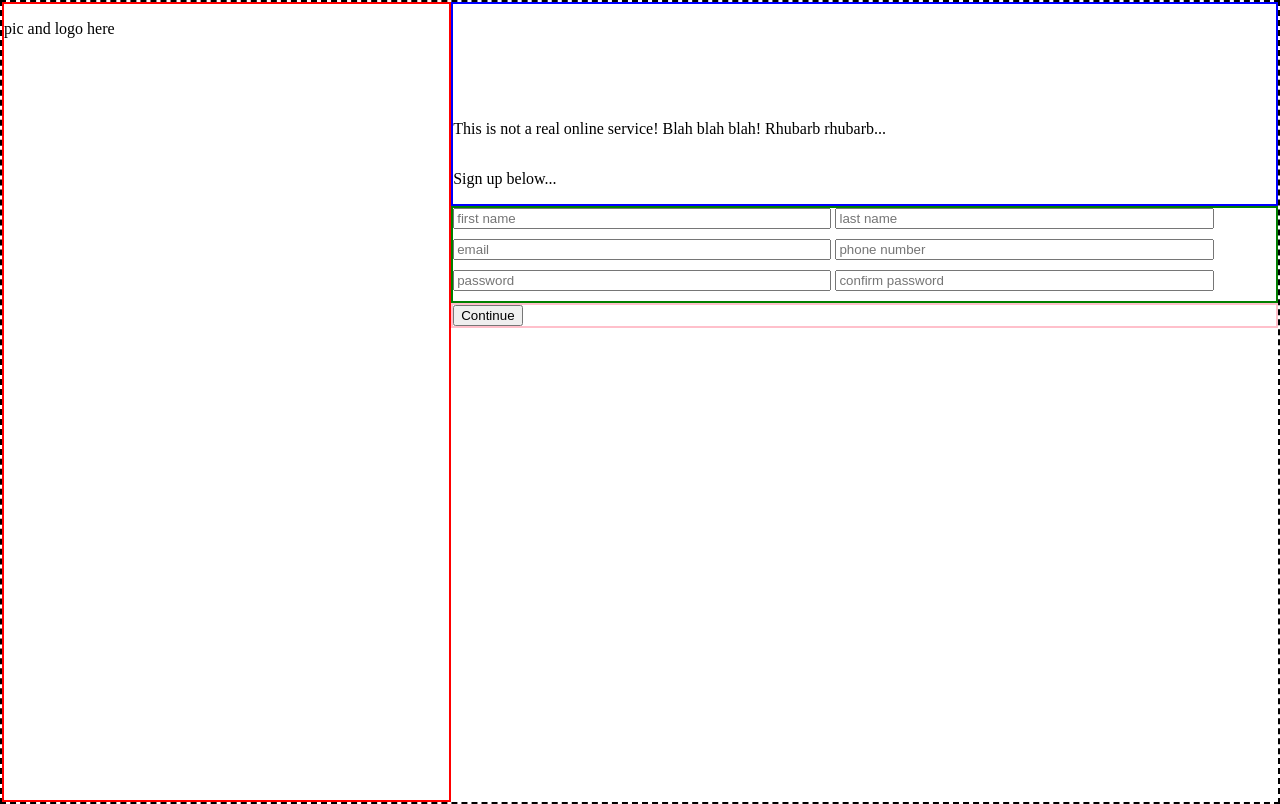
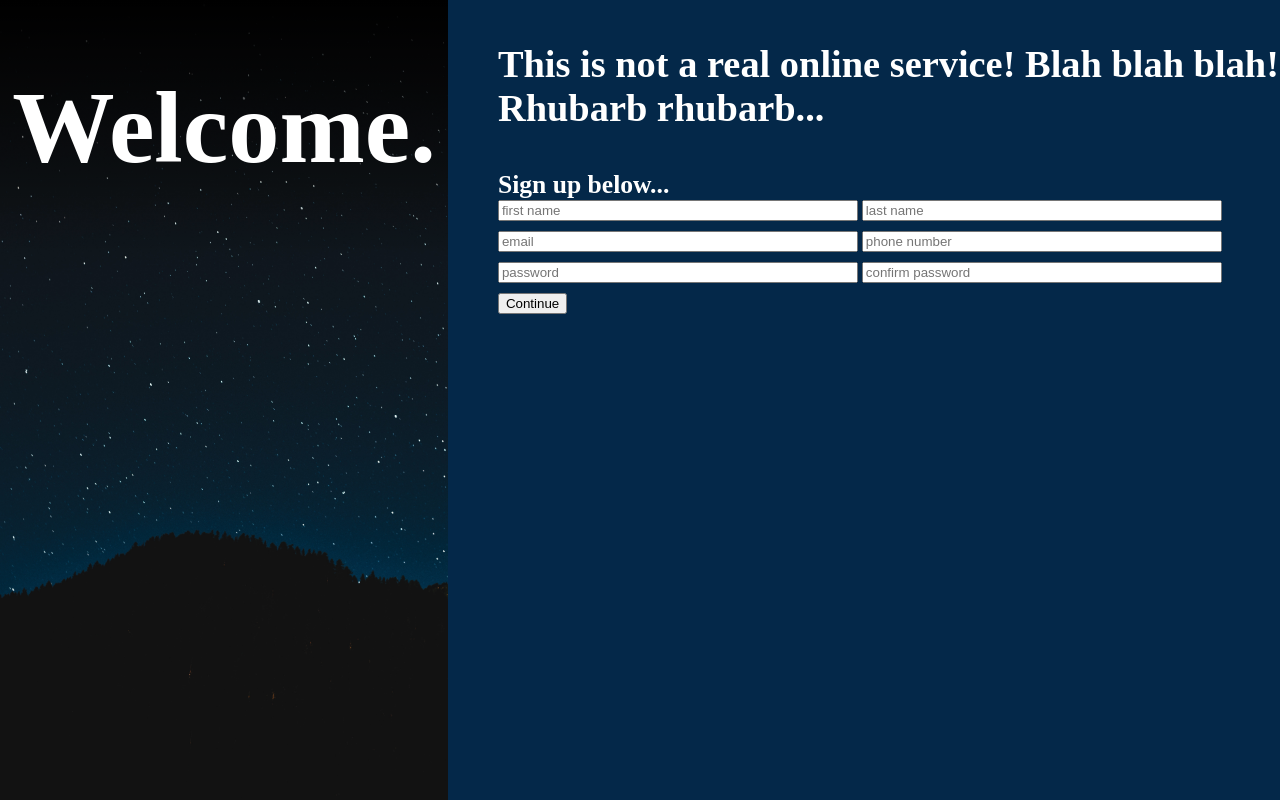
Before and after one commit to joelc95/sign-up-form, a plain HTML site: page index.html in a window 1280 px wide. Drawn offline with Linux system fonts and the light colour scheme.

Commit message:
Added background image and some font style

```diff
--- a/css/style.css
+++ b/css/style.css
@@ -1,34 +1,58 @@
 body {
   margin: 0;
   height: 100vh;
-  border: black dashed 2px;
   display: flex;
 }
 
 .left-container {
-  border: red solid 2px;
+  background-color: rgb(30, 48, 127);
+  background-image: url(../images/timothee-duran-ilfsT5p_qvA-unsplash.jpg);
+  background-size: cover;
+  background-repeat: no-repeat;
   width: 35vw;
+}
+
+.welcome-container {
+  display: flex;
+  justify-content: center;
+  background: linear-gradient(to top, rgba(255,255,255,0), rgba(0,0,0,1));
+}
+
+#welcome-text {
+  color: white;
+  font-size: 8vw;
 }
 
 .right-container {
   width: 65vw;
+  background-color: rgb(4, 40, 73);
 }
 
 .header-container {
   display: flex;
   flex-direction: column;
   height: 25%;
-  border: blue solid 2px;
   justify-content: flex-end;
+  color: white;
+  padding-left: 6%;
+}
+
+.header-container h3 {
+  margin-bottom: 5vh;
+  font-size: 3vw;
+}
+
+.header-container h4 {
+  margin: 0;
+  font-size: 2vw;
 }
 
 .form-container {
-  border: green solid 2px;
   display: flex;
 }
 
 ul {
-  padding: 0;
+  padding-left: 6%;
   margin: 0;
 }
 
@@ -42,5 +66,6 @@ li {
 }
 
 .button-container {
-  border: pink solid 2px;
+  padding-left: 6%;
+
 }
--- a/index.html
+++ b/index.html
@@ -10,24 +10,27 @@
 </head>
 <body>
   <div class="left-container">
-    <p>
-      pic and logo here
-    </p>
+    <div class="welcome-container">
+      <h1 id="welcome-text">
+        Welcome.
+      </h1>
+    </div>
   </div>
   <div class="right-container">
+
     <div class="header-container">
-      <p>
+      <h3>
         This is not a real online service! Blah blah blah! Rhubarb rhubarb...
-      </p>
-      <p>
+      </h3>
+      <h4>
         Sign up below...
-      </p>
+      </h4>
     </div>
     <div class="form-container">
       <form autocomplete="off" id="form1" onsubmit={checkPasswords()}>
         <ul>
           <li>
-            <!-- <label for="name">Name</label> -->
+            <!-- <label for="first-name">Name</label> -->
             <input class="form-input" name='first-name' type="text" placeholder='first name'required="">
           </li>
           <li>
```
Also changed, not shown: images/timothee-duran-ilfsT5p_qvA-unsplash.jpg (added).
